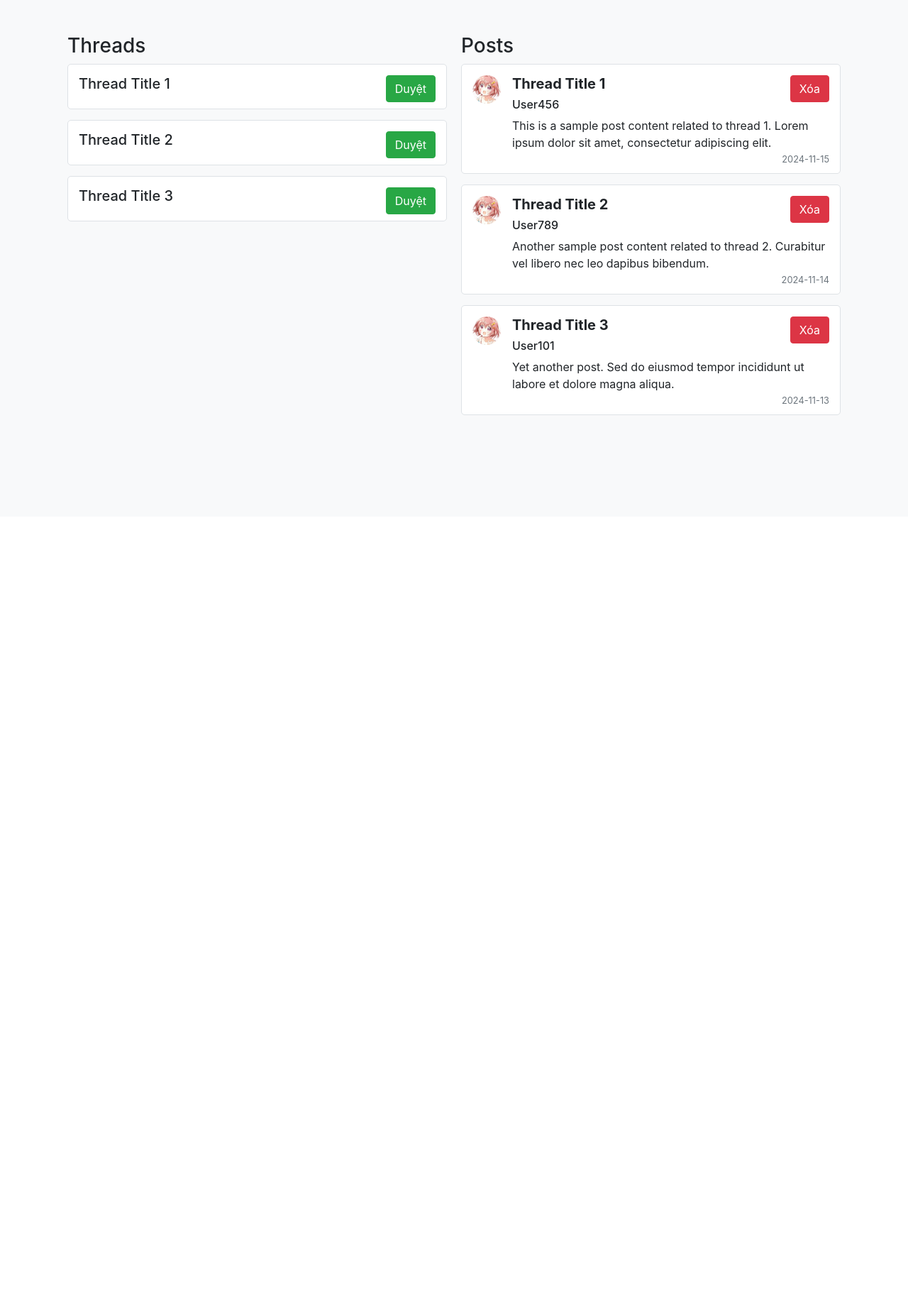
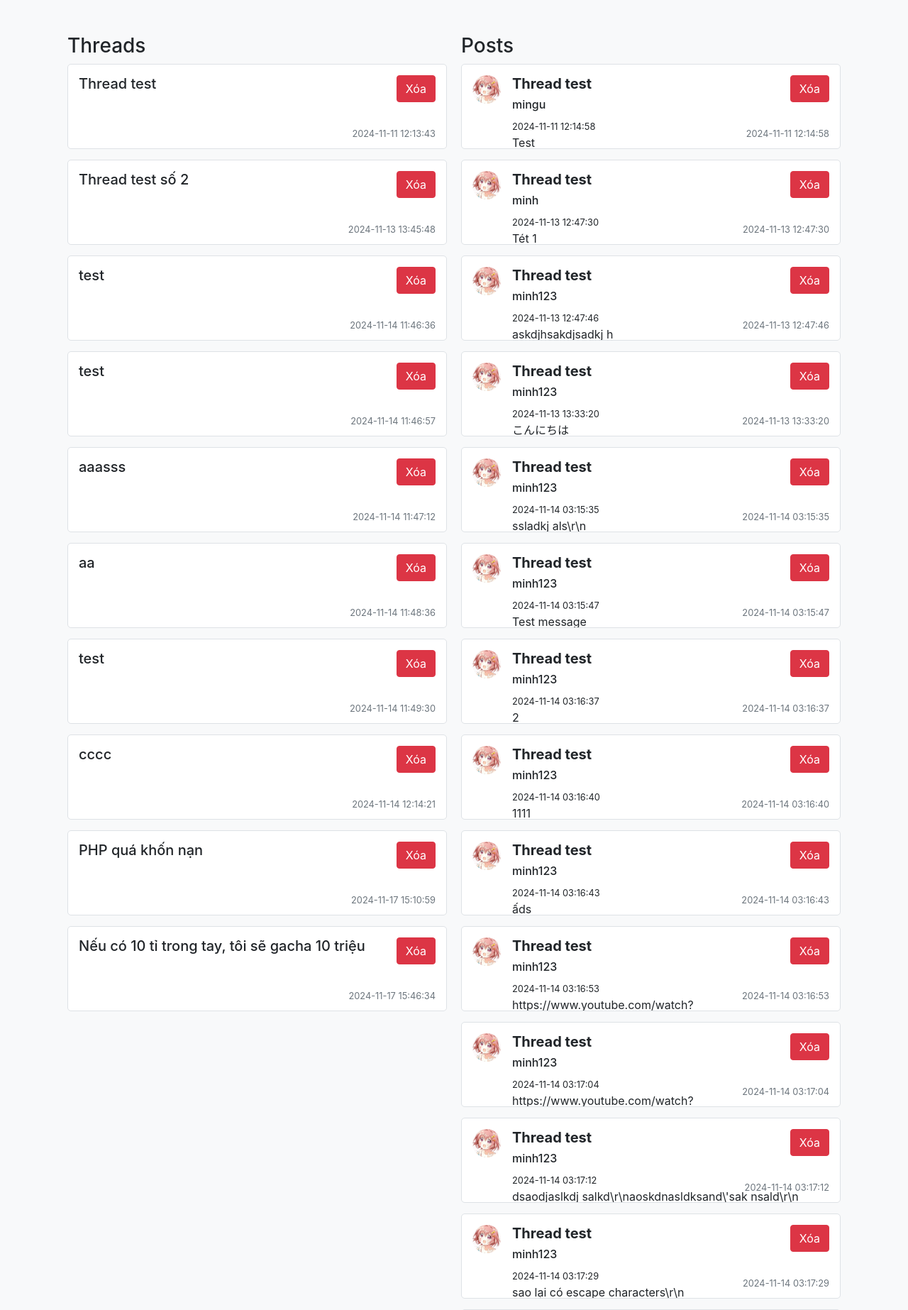
Before and after one commit to Mingu113/OSS_123, a PHP site: page /thread_post.php in a window 1280 px wide. Shown: the part 72-1918 px from the top of the page at 71% size. Before the commit the page ends 657 px from the top, so only its background shows below. Run offline with PHP 8.4, Linux system fonts and the light colour scheme; data comes from the database, SQL or seed files in the repository.

Commit message:
fix UI, connect data and delete thread or post

```diff
--- a/UI/admin/thread_post.php
+++ b/UI/admin/thread_post.php
@@ -36,6 +36,8 @@
             color: inherit;
             transition: background-color 0.2s;
             position: relative;
+            height: 120px; /* Chiều cao cố định */
+            overflow: hidden; /* Ẩn nội dung tràn */
         }
 
         .thread-item:hover,
@@ -79,6 +81,11 @@
             position: absolute;
             right: 15px;
             top: 15px;
+            z-index: 1; /* Đảm bảo nút nằm trên cùng */
+        }
+
+        .thread-item .flex-grow-1 {
+            padding-right: 50px; /* Để tạo khoảng trống cho nút */
         }
 
         a {
@@ -86,6 +93,33 @@
         }
     </style>
 </head>
+<?php
+    require "../trangchu/config.php";
+
+    if(isset($_POST["thread"]))
+    {
+        $thread = $_POST["thread"];
+        $query_delete_thread = "DELETE FROM `Threads` WHERE thread_id = $thread";
+        mysqli_query($conn, $query_delete_thread);
+    }
+
+    if(isset($_POST["post"]))
+    {
+        $post = $_POST["post"];
+        $query_delete_post = "DELETE FROM `Posts` WHERE post_id = $post";
+        mysqli_query($conn, $query_delete_post);
+    }
+
+
+    $query1 = "SELECT * FROM `Threads`";
+    $result1 = mysqli_query($conn, $query1);
+
+    $query2 = "SELECT Posts.*, Users.profile_pic, Users.username, Threads.title
+        FROM Posts
+        JOIN Users ON Posts.user_id = Users.user_id
+        JOIN Threads ON Posts.thread_id = Threads.thread_id";
+    $result2 = mysqli_query($conn, $query2);
+?>
 
 <body>
     <?php session_abort(); require "../trangchu/header.php";?>
@@ -94,32 +128,44 @@
         <div class="flex-container">
             <div>
                 <h3>Threads</h3>
-                <div class="thread-item d-flex justify-content-between">
-                    <div>
-                        <h5>Thread Title 1</h5>
-                        <div class="timestamp">2024-11-15</div>
-                    </div>
-                    <button class="btn btn-success action-button">Duyệt</button>
-                </div>
-                <div class="thread-item d-flex justify-content-between">
-                    <div>
-                        <h5>Thread Title 2</h5>
-                        <div class="timestamp">2024-11-14</div>
-                    </div>
-                    <button class="btn btn-success action-button">Duyệt</button>
-                </div>
-                <div class="thread-item d-flex justify-content-between">
-                    <div>
-                        <h5>Thread Title 3</h5>
-                        <div class="timestamp">2024-11-13</div>
-                    </div>
-                    <button class="btn btn-success action-button">Duyệt</button>
-                </div>
+                <?php
+                while ($row1 = mysqli_fetch_array($result1)) {
+                    echo '<form method="POST" action="">'; // Hành động đến trang hiện tại
+                    echo '<div class="thread-item d-flex justify-content-between align-items-start">';
+                    echo '<div class="flex-grow-1">';
+                    echo '<h5>' . $row1["title"] . '</h5>';
+                    echo '<div class="timestamp">' . $row1["created_at"] . '</div>';
+                    echo '</div>';
+                    echo '<button type="submit" name="thread" value="' . $row1['thread_id'] . '" class="btn btn-danger action-button">Xóa</button>'; // Nút submit
+                    echo '</div>';
+                    echo '</form>';
+                }
+                ?>
             </div>
 
             <div>
                 <h3>Posts</h3>
-                <a href="#" class="post-item d-flex justify-content-between">
+                <?php
+                    while ($row2 = mysqli_fetch_array($result2)) {
+                        echo '<form method="POST" action="">'; // Hành động đến trang hiện tại
+                        echo '<div class="post-item d-flex justify-content-between">';
+                        echo '<div class="d-flex">';
+                        echo '<img src="../images/' . ($row2["profile_pic"] ?? "default.jpg") . '" class="post-avatar mr-3" alt="User Avatar">';
+                        echo '<div class="flex-grow-1">';
+                        echo '<h5><strong>' . $row2["title"] . '</strong></h5>'; // Không sử dụng htmlspecialchars()
+                        echo '<h6>' . $row2["username"] . '</h6>';
+                        echo '<small>' . $row2["created_at"] . '</small>';
+                        echo '<p>' . $row2["content"] . '</p>'; // Không sử dụng highlight
+                        echo '<div class="timestamp">' . $row2["created_at"] . '</div>';
+                        echo '</div>';
+                        echo '</div>';
+                        echo '<button type="submit" name="post" value="' . $row2['post_id'] . '" class="btn btn-danger action-button">Xóa</button>'; // Nút submit
+                        echo '</div>';
+                        echo '</form>';
+                    }
+                ?>
+            </div>
+            <!-- <a href="#" class="post-item d-flex justify-content-between">
                     <div class="d-flex">
                         <img src="../images/default.jpg" class="post-avatar mr-3" alt="User Avatar">
                         <div class="flex-grow-1">
@@ -130,32 +176,7 @@
                         </div>
                     </div>
                     <button class="btn btn-danger action-button">Xóa</button>
-                </a>
-                <a href="#" class="post-item d-flex justify-content-between">
-                    <div class="d-flex">
-                        <img src="../images/default.jpg" class="post-avatar mr-3" alt="User Avatar">
-                        <div class="flex-grow-1">
-                            <h5><strong>Thread Title 2</strong></h5>
-                            <h6>User789</h6>
-                            <p>Another sample post content related to thread 2. Curabitur vel libero nec leo dapibus bibendum.</p>
-                            <div class="timestamp">2024-11-14</div>
-                        </div>
-                    </div>
-                    <button class="btn btn-danger action-button">Xóa</button>
-                </a>
-                <a href="#" class="post-item d-flex justify-content-between">
-                    <div class="d-flex">
-                        <img src="../images/default.jpg" class="post-avatar mr-3" alt="User Avatar">
-                        <div class="flex-grow-1">
-                            <h5><strong>Thread Title 3</strong></h5>
-                            <h6>User101</h6>
-                            <p>Yet another post. Sed do eiusmod tempor incididunt ut labore et dolore magna aliqua.</p>
-                            <div class="timestamp">2024-11-13</div>
-                        </div>
-                    </div>
-                    <button class="btn btn-danger action-button">Xóa</button>
-                </a>
-            </div>
+                </a>-->
         </div>
     </div>
 
```
